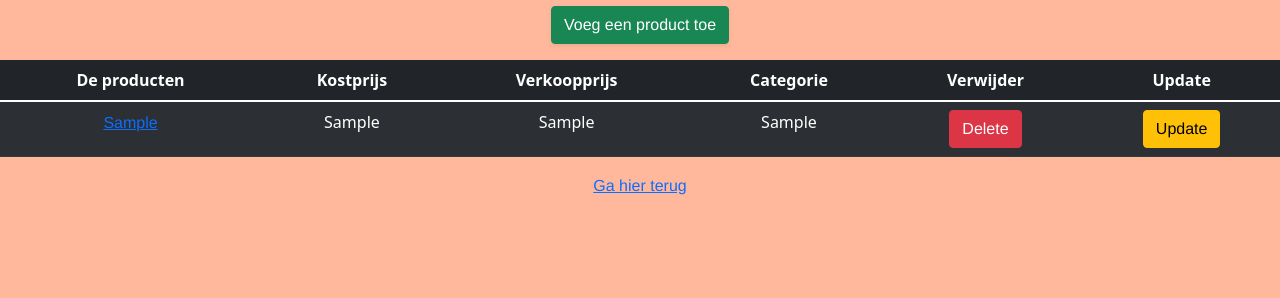
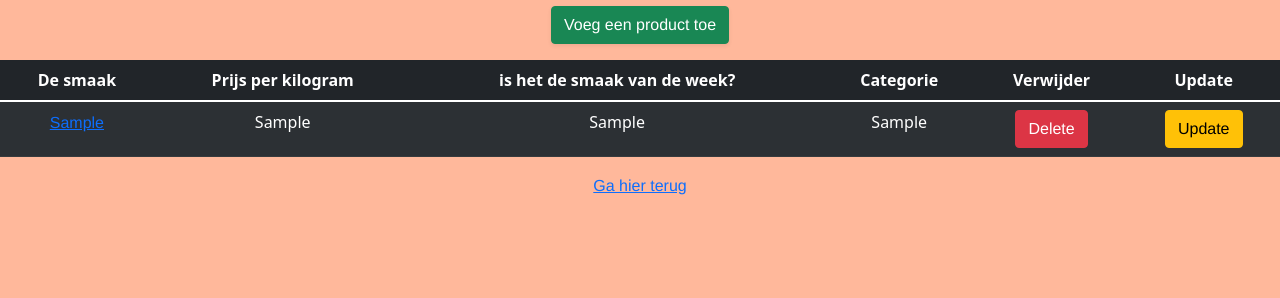
Before and after one commit to Hakulax28/roset, a PHP site: page /product_overzicht.php in a window 1280 px wide. Shown: the part 50-348 px from the top of the page. Run offline with PHP 8.4, Linux system fonts and the light colour scheme; tables that the repository leaves empty or names only in its code hold one stand-in row (values such as "Sample post").

Commit message:
aanpassingen aan de overzicht

```diff
--- a/product_overzicht.php
+++ b/product_overzicht.php
@@ -37,9 +37,9 @@ if ($result = mysqli_query((new Database())->getConnection(), $sql)) {
       <thead>
          <tr>
             <!--<th>ID</th>-->
-            <th>De producten</th>
-            <th>Kostprijs</th>
-            <th>Verkoopprijs</th>
+            <th>De smaak</th>
+            <th>Prijs per kilogram</th>
+            <th>is het de smaak van de week?</th>
             <th>Categorie</th>
             <th>Verwijder</th>
             <th>Update</th>
@@ -50,9 +50,9 @@ if ($result = mysqli_query((new Database())->getConnection(), $sql)) {
             <tr>
                <!--<td><?php echo $product["id"] ?></td>-->
                <td><a href="product-info.php"><?php echo $product["naam"] ?></a></td>
-               <td><?php echo $product["kostprijs"] ?></td>
-               <td><?php echo $product["verkoopprijs"] ?></td>
-               <td><?php echo $product["category"] ?></td>
+               <td><?php echo $product["prijs_per_kg"] ?></td>
+               <td><?php echo $product["smaak_van_de_week"] ?></td>
+               <td><?php echo $product["categorie"] ?></td>
                <td><a href="product-delete.php?id=<?php echo $product["id"] ?>" class="btn btn-danger">Delete</a></td>
                <td><a href="product-update.php?id=<?php echo $product["id"] ?>" class="btn btn-warning">Update</a></td>
             </tr>
```
